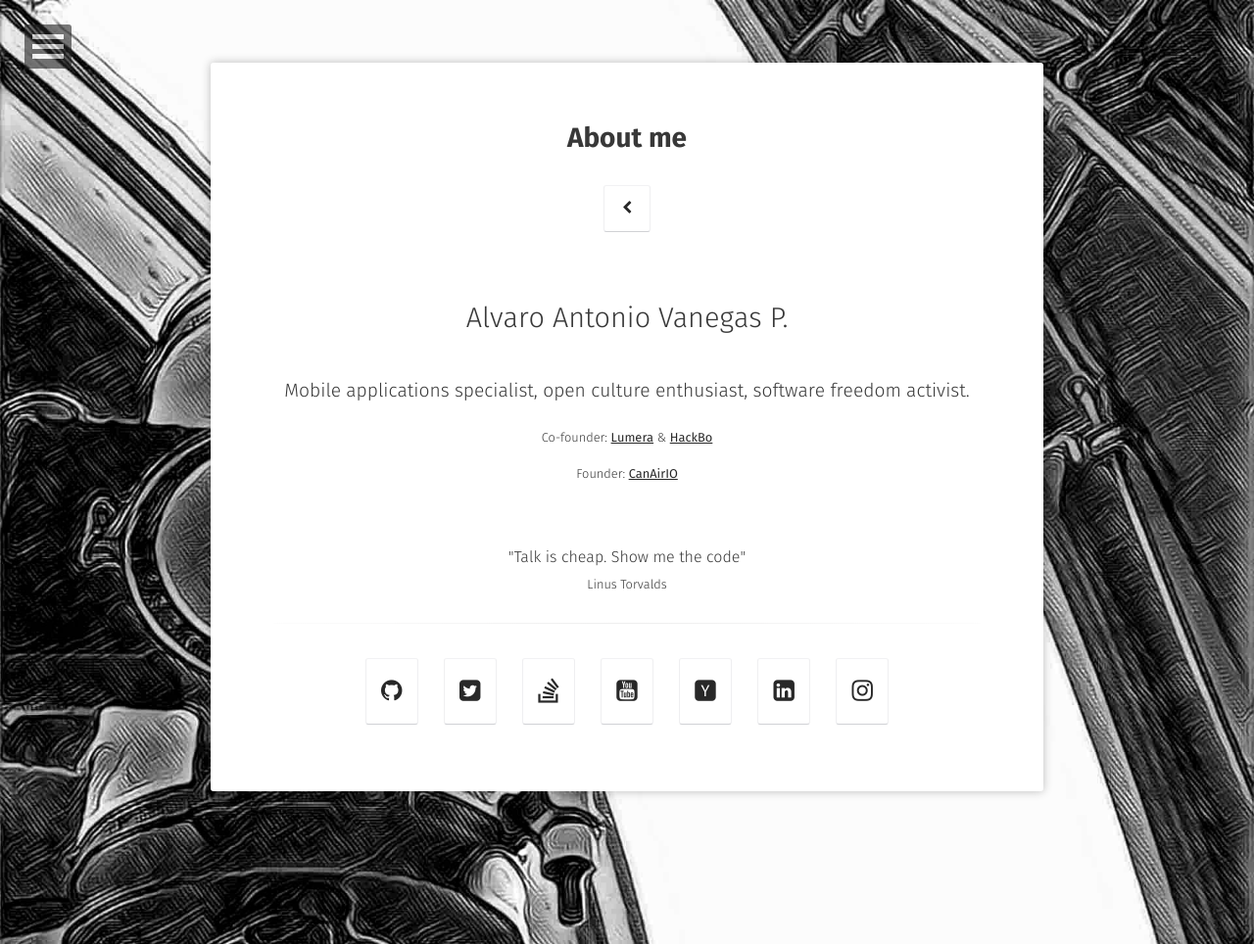
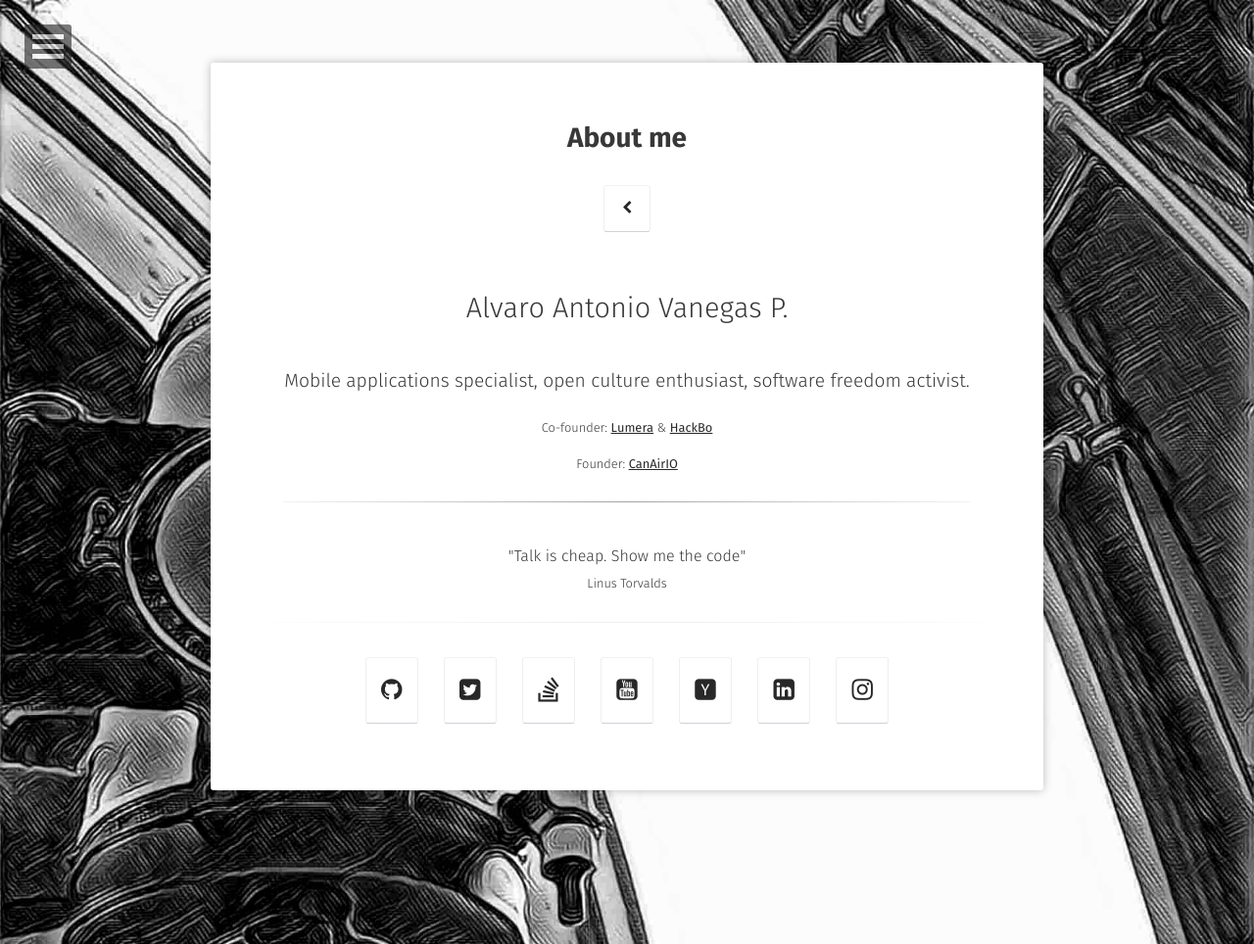
Before and after one commit to hpsaturn/hpsaturn.github.io, a Jekyll site: the page built from about/index.md, in a window 1280 px wide. Shown: the whole page at 98% size. Built offline with Jekyll 4.4.1, drawn with Linux system fonts in a browser that asks for light colours; some web fonts are replaced.

Commit message:
fixed spaces and added separator

```diff
--- a/about/index.md
+++ b/about/index.md
@@ -6,7 +6,7 @@ date: 2018-11-18
 comments: false
 ---
 
-<center style="margin-top:-20px">
+<center style="margin-top:-30px">
 
 <p style="font-size:1.8rem;font-weight:100;">
 Alvaro Antonio Vanegas P.
@@ -26,8 +26,8 @@ Founder:
 <a href="http://canair.io" target="_blank"><b>CanAirIO</b></a>
 </p>
 </center>
-
-<center style="margin-top:30px">
+<hr>
+<center style="margin-top:10px">
 <p style="font-size:1.0rem;font-weight:80;">
 "Talk is cheap. Show me the code"
 </p>
```
